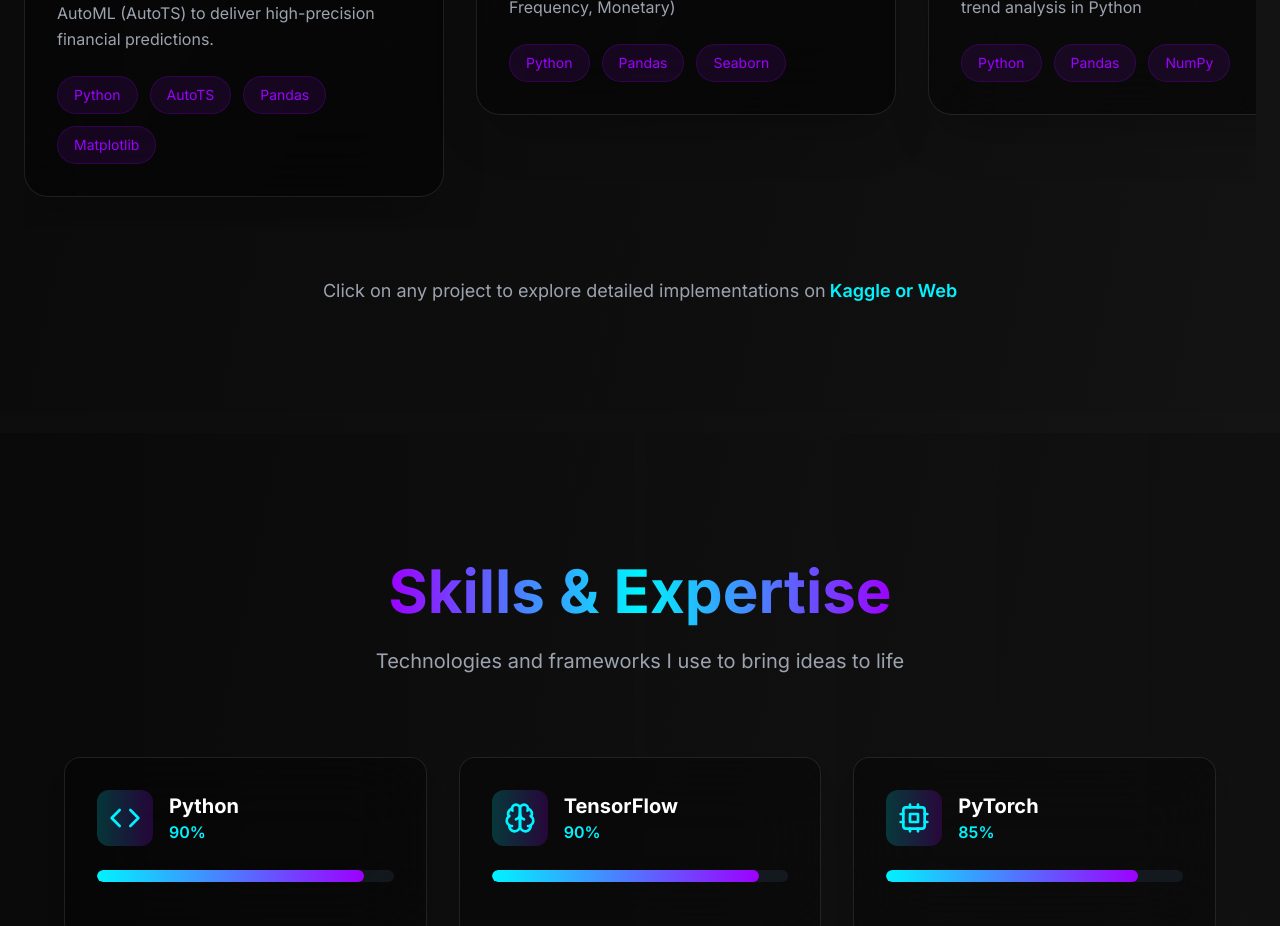
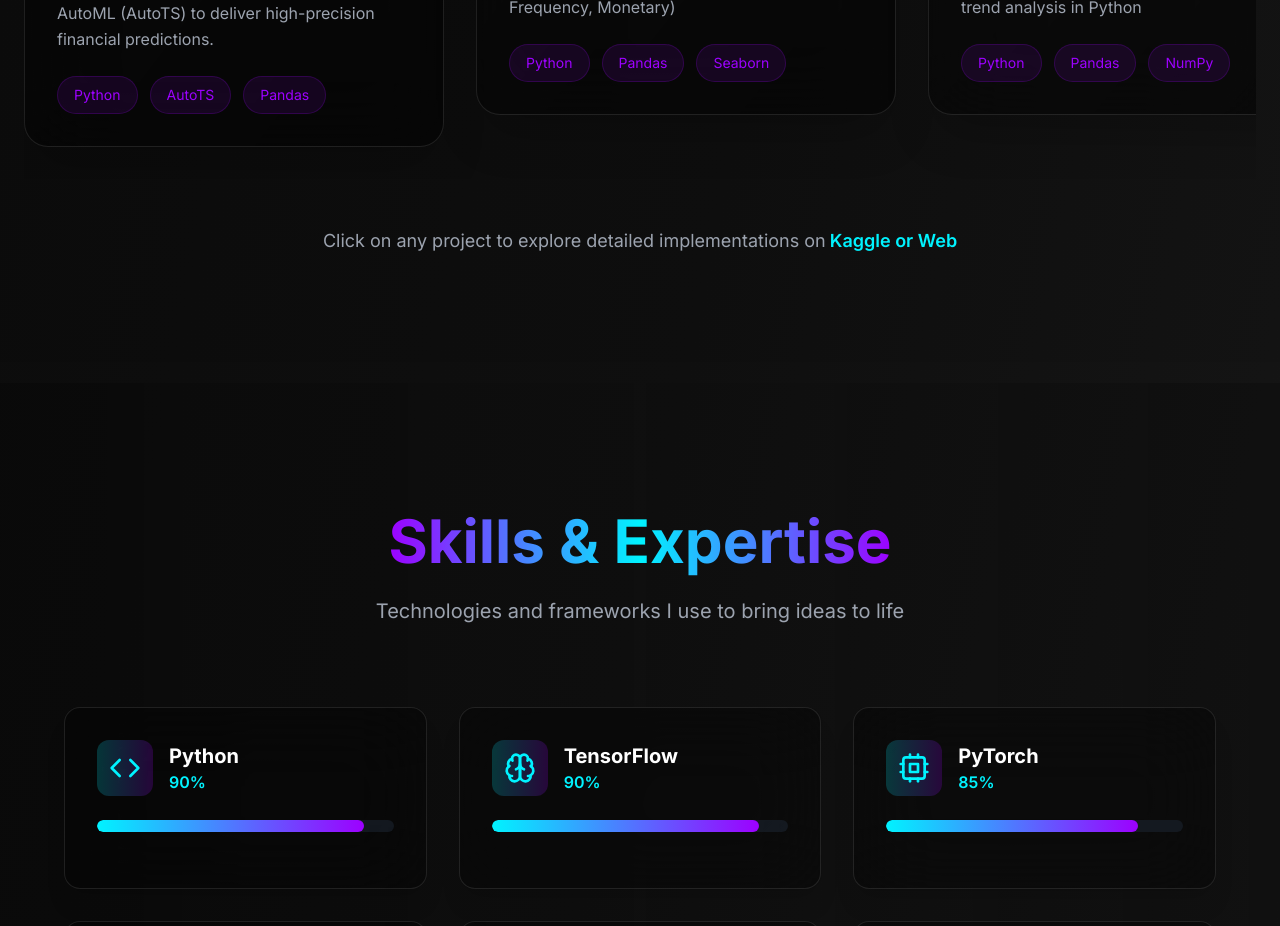
Before and after one commit to muhammadalvarokhikman/Alvaro-Creative-Lab, a React (Vite) app: page / in a window 1280 px wide. Shown: the part 2560-3486 px from the top of the page. Built offline with nearby package versions, Linux system fonts and the light colour scheme.

Commit message:
add other

```diff
--- a/src/App.tsx
+++ b/src/App.tsx
@@ -80,7 +80,7 @@ function App() {
       title: "Universal Finance Time Series Forecaster",
       description: "An automated forecasting platform leveraging AutoML (AutoTS) to deliver high-precision financial predictions.",
       image: "/assets/universal_finance_forecaster.png",
-      tech: ["Python", "AutoTS","Pandas", "Matplotlib"],
+      tech: ["Python", "AutoTS","Pandas"],
       category: "Time Series",
       url: "https://finance-forecaster.streamlit.app/"
     },
```
